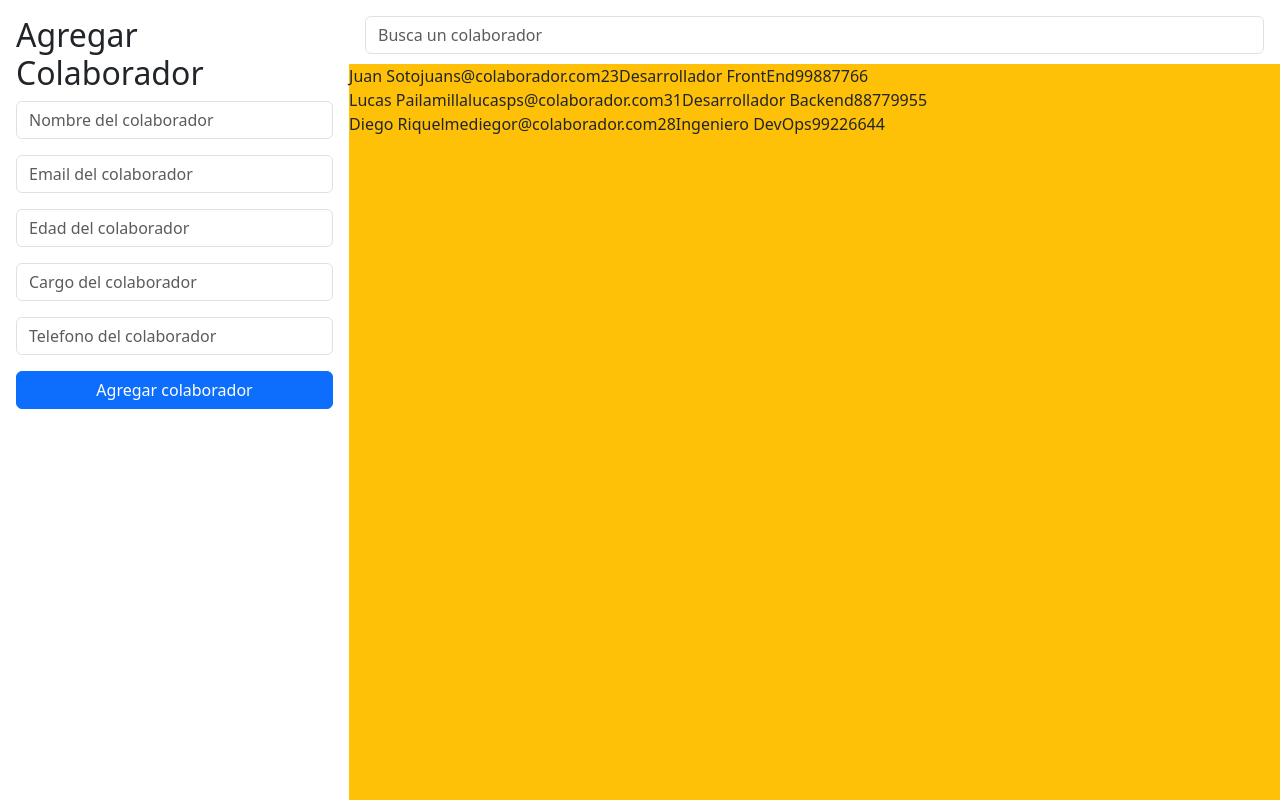
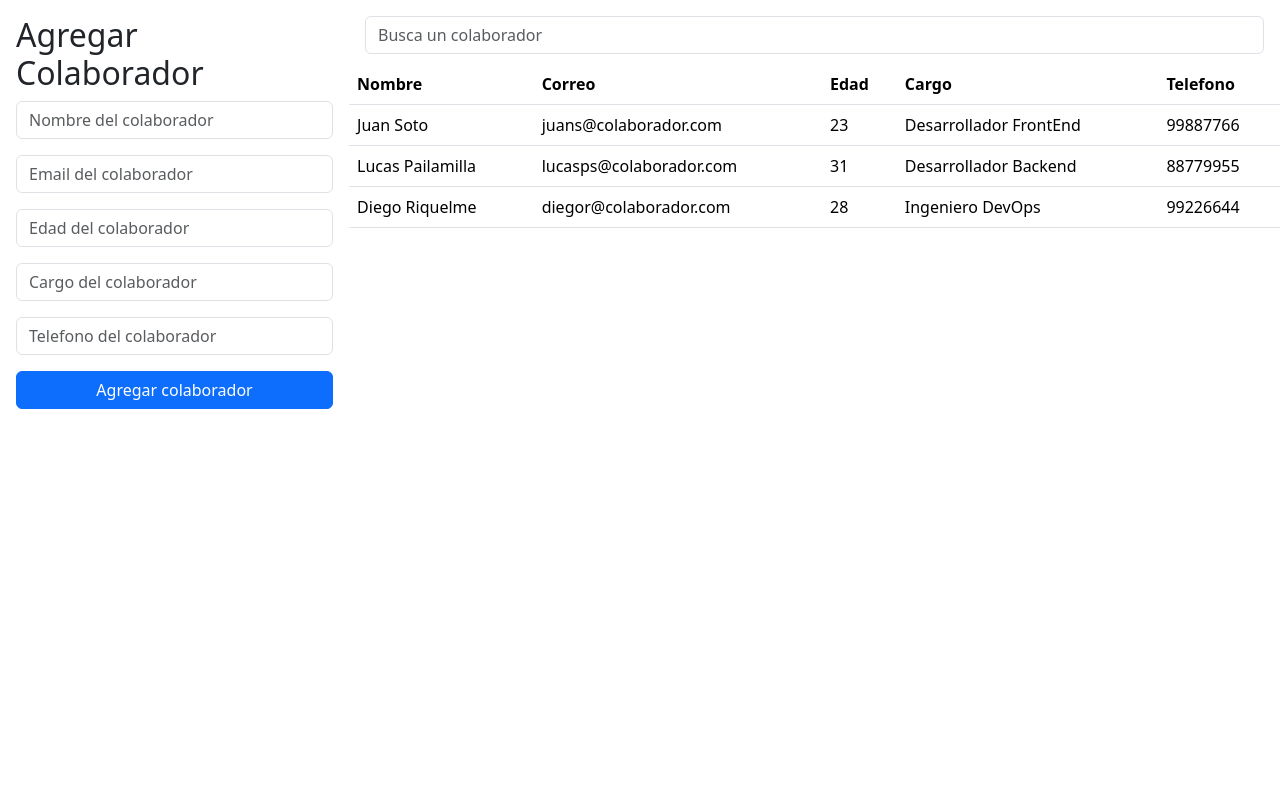
Before and after one commit to pro33cl/bd_colaboradores, a React (Vite) app: page / in a window 1280 px wide. Built offline with nearby package versions, Linux system fonts and the light colour scheme.

Commit message:
Avance 5

```diff
--- a/src/App.jsx
+++ b/src/App.jsx
@@ -63,6 +63,7 @@ function App() {
 
   const enviarBackend= function(inputUser){
     bdColaboradores.push(inputUser);
+    console.log(bdColaboradores);
   }
 
   const handlerForm = function(){
@@ -110,8 +111,8 @@ function App() {
         <section className='buscador'>
           <Buscador inputSearch={inputSearch} SetInputSearch={SetInputSearch}></Buscador>
         </section>
-        <section className='listado bg-warning'>
-          <Listado listUser={listUser}></Listado>
+        <section className='listado'>
+          <Listado listUser={listUser} inputSearch={inputSearch}></Listado>
         </section>
       </main>
     </>
--- a/src/components/Listado/Listado.jsx
+++ b/src/components/Listado/Listado.jsx
@@ -1,24 +1,40 @@
 import 'bootstrap/dist/css/bootstrap.min.css';
-import React from 'react';
+import Table from 'react-bootstrap/Table';
 
 const Listado = (props) => {
-    var {listUser}=props;
-
+    const {listUser, inputSearch}=props;
+    console.log(listUser);
+    console.log(inputSearch);
+    var listShowed= listUser.filter((element)=>(element.nombre).toLowerCase().includes(inputSearch.toLowerCase()) || (element.correo).toLowerCase().includes(inputSearch.toLowerCase()) || (element.edad).toString().includes(inputSearch) || (element.cargo).toLowerCase().includes(inputSearch.toLowerCase()) || element.telefono.includes(inputSearch));
+    console.log(listShowed);
   return (
     <>
-        {
-            listUser.map((element)=>{
-                return (
-                    <div key={element.id} className='d-flex'>
-                        <div key={element.id+"nombre"}>{element.nombre}</div>
-                        <div key={element.id+"correo"}>{element.correo}</div>
-                        <div key={element.id+"edad"}>{element.edad}</div>
-                        <div key={element.id+"cargo"}>{element.cargo}</div>
-                        <div key={element.id+"telefono"}>{element.telefono}</div>
-                    </div>
-                );
-            })
-        }
+        <Table responsive>
+            <thead>
+                <tr>
+                    <th>Nombre</th>
+                    <th>Correo</th>
+                    <th>Edad</th>
+                    <th>Cargo</th>
+                    <th>Telefono</th>
+                </tr>
+            </thead>
+            <tbody>
+                {
+                    listShowed.map((element)=>{
+                        return (
+                                <tr key={element.id}>
+                                    <td key={element.id+"nombre"}>{element.nombre}</td>
+                                    <td key={element.id+"correo"}>{element.correo}</td>
+                                    <td key={element.id+"edad"}>{element.edad}</td>
+                                    <td key={element.id+"cargo"}>{element.cargo}</td>
+                                    <td key={element.id+"telefono"}>{element.telefono}</td>
+                                </tr>
+                                );
+                                })
+                }
+            </tbody>
+        </Table>
     </>
   );
 };
```
